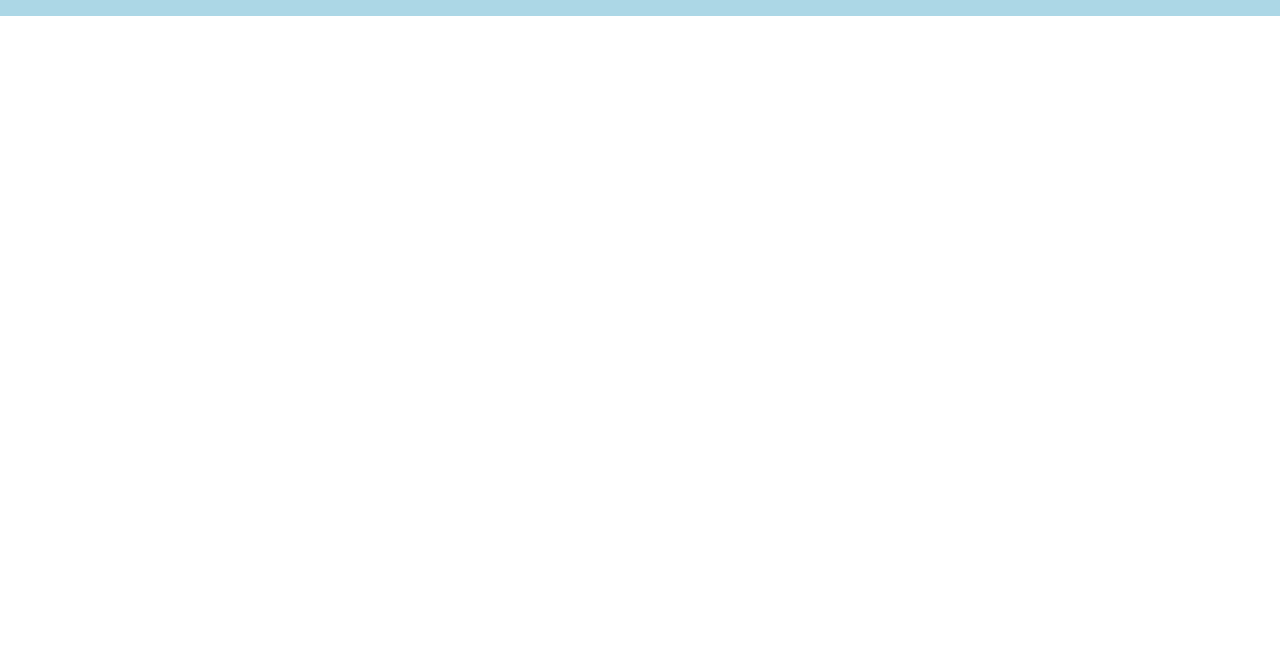
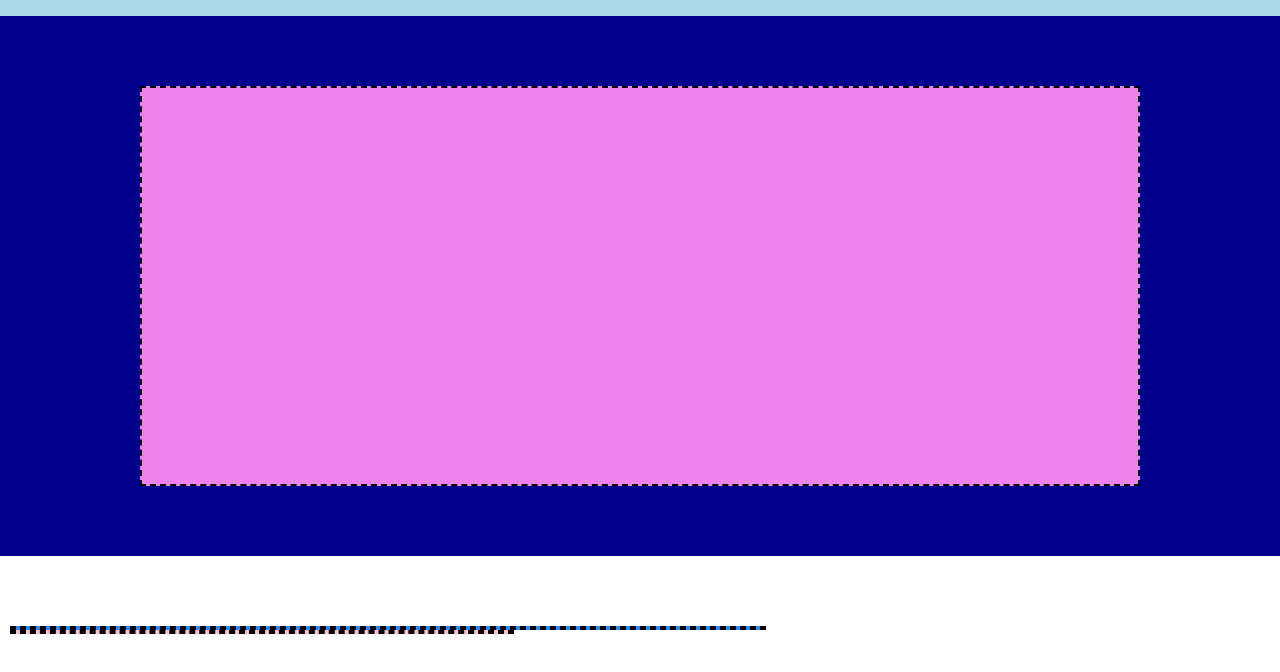
Before and after one commit to alessandrodamato/htmlcss-struttura-discord, a plain HTML site: page index.html in a window 1280 px wide. Shown: the part 64-736 px from the top of the page. Drawn offline with Linux system fonts and the light colour scheme.

Commit message:
[add] jumbotron

```diff
--- a/assets/style/style.css
+++ b/assets/style/style.css
@@ -19,6 +19,7 @@ header{
   height: 80px;
   background-color: rgb(172, 215, 230);
   display: flex;
+  flex-wrap: wrap;
   align-items: center;
 }
 
@@ -54,3 +55,32 @@ header nav ul li a{
   text-decoration: none;
   color: black;
 }
+
+/* jumbotron */
+
+section.jumbotron{
+  background-color: rgb(0, 0, 140);
+  padding: 70px 0;
+}
+
+section.jumbotron div.downloads{
+  width: 1000px;
+  height: 400px;
+  background-color: rgb(237, 130, 237);
+}
+
+/* main */
+
+main{
+  padding: 70px 0;
+}
+
+main section .main-img{
+  width: 60%;
+  background-color: rgb(31, 143, 255);
+}
+
+main section .main-text{
+  width: 40%;
+  background-color: rgb(255, 192, 203);
+}
--- a/index.html
+++ b/index.html
@@ -41,12 +41,16 @@
   </header>
 
   <!-- jumbotron -->
-  <div>
-    <div class="jumbotron"></div>
-  </div>
+  <section class="jumbotron">
+      <div class="debug container downloads"></div>
+  </section>
+   <!-- /jumbotron -->
 
   <main>
-
+    <section class="container">
+      <div class="debug main-img"></div>
+      <div class="debug main-text"></div>
+    </section>
   </main>
 
   <footer>
```
